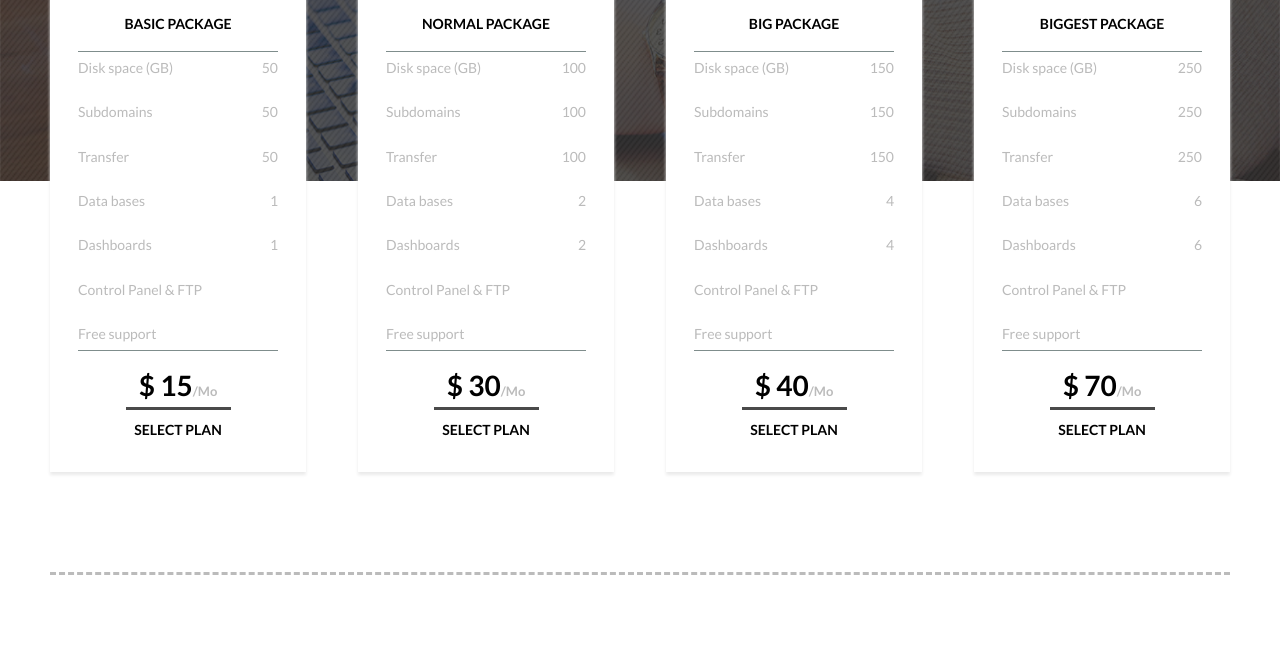
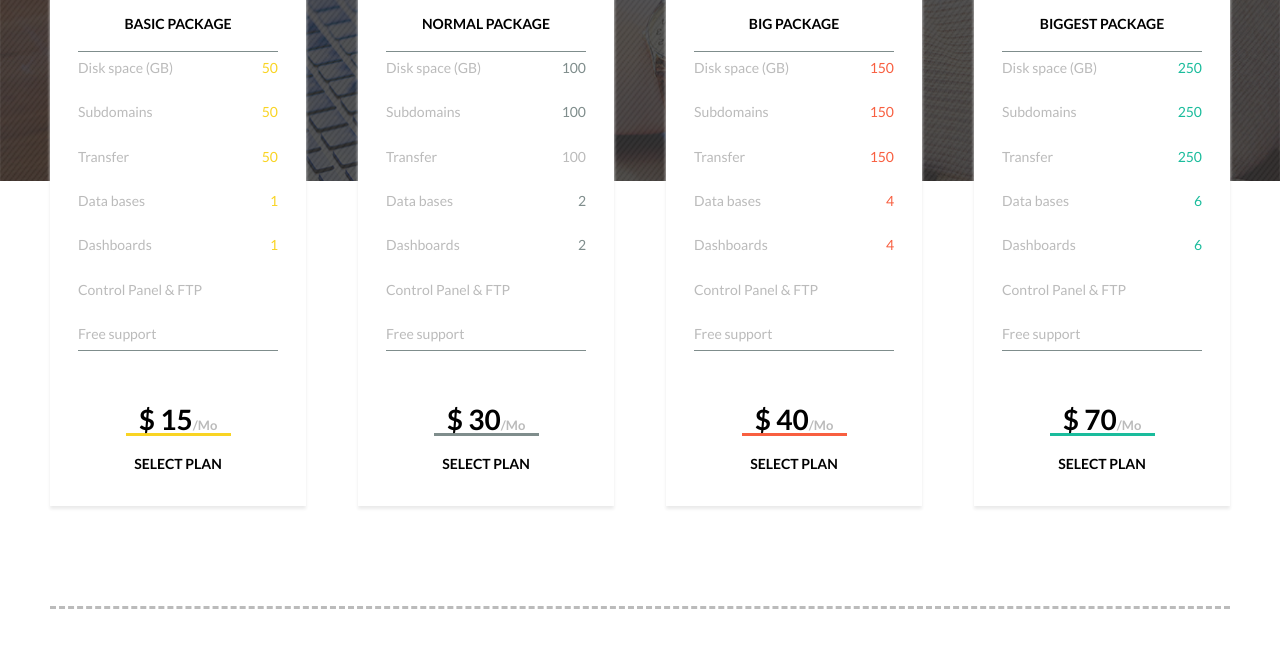
Before and after one commit to vyachka1001/Ghost_Host, a plain HTML site: page index.html in a window 1280 px wide. Shown: the part 1588-2256 px from the top of the page. Drawn offline with Linux system fonts and the light colour scheme.

Commit message:
Adding lines and value color

```diff
--- a/css/style.css
+++ b/css/style.css
@@ -389,6 +389,7 @@ body {
     background-color: #7f8d8c;
 }
 
+
 .package__params__list::before {
     top: 0;
 }
@@ -460,8 +461,17 @@ body {
     border-color: #1abc9c;
 }
 
-.value {
-    color: var(--icon_color);
+.basic__value {
+    color: #f9d423;
+}
+.normal__value {
+    color: #7f8d8c;
+}
+.big__value {
+    color: #f85f40;
+}
+.biggest__value {
+    color: #1abc9c;
 }
 
 .icon i {
@@ -484,20 +494,25 @@ body {
     align-items: center;
     width: 105px;
     height: 66px;
+    margin-top: 34px;
     margin-bottom: 35px;
 }
 
-.package__price::after {
-    content: "";
-    display: block;
-    position: absolute;
-    left: 0;
-    z-index: 2;
+.package__price {
+    text-align: center;
     width: 100%;
-    height: 3px;
-    /*background-color: var(--icon_color); ???????*/
-    background-color: #4a4a4a;
-    margin-top: 8px;
+}
+.basic {
+    border-bottom: 3px solid #f9d423;
+}
+.normal {
+    border-bottom: 3px solid #7f8d8c;
+}
+.big {
+    border-bottom: 3px solid #f85f40;
+}
+.biggest {
+    border-bottom: 3px solid #1abc9c;
 }
 
 /* <----ABOUT---->*/
@@ -686,7 +701,7 @@ body {
     --fun_icon_code: "\f086";
 }
 
-.func::before {
+.func i::before {
     content: var(--fun_icon_code);
     position: absolute;
     display: block;
--- a/index.html
+++ b/index.html
@@ -89,23 +89,23 @@
                         <ul class="package__params__list">
                             <li class="package__param">
                                 <span class="disk__space">Disk space (GB)</span>
-                                <span class="value">50</span>
+                                <span class="basic__value">50</span>
                             </li>
                             <li class="package__param">
                                 <span class="subdomains">Subdomains</span>
-                                <span class="value">50</span>
+                                <span class="basic__value">50</span>
                             </li>
                             <li class="package__param">
                                 <span class="transfer">Transfer</span>
-                                <span class="value">50</span>
+                                <span class="basic__value">50</span>
                             </li>
                             <li class="package__param">
                                 <span class="data__bases">Data bases</span>
-                                <span class="value">1</span>
+                                <span class="basic__value">1</span>
                             </li>
                             <li class="package__param">
                                 <span class="dashboards">Dashboards</span>
-                                <span class="value">1</span>
+                                <span class="basic__value">1</span>
                             </li>
                             <li class="package__param">
                                 <span class="control__panel">Control Panel & FTP</span>
@@ -115,7 +115,7 @@
                             </li>
                         </ul>
                         <div class="price__container">
-                            <p class="package__price">$ 15<span class="price__span">/Mo</span></p>
+                            <p class="package__price basic">$ 15<span class="price__span">/Mo</span></p>
                             <a class="package__link" href="">SELECT PLAN</a>
                         </div>
                     </li>
@@ -127,11 +127,11 @@
                         <ul class="package__params__list">
                             <li class="package__param">
                                 <span class="disk__space">Disk space (GB)</span>
-                                <span class="value">100</span>
+                                <span class="normal__value">100</span>
                             </li>
                             <li class="package__param">
                                 <span class="subdomains">Subdomains</span>
-                                <span class="value">100</span>
+                                <span class="normal__value">100</span>
                             </li>
                             <li class="package__param">
                                 <span class="transfer">Transfer</span>
@@ -139,11 +139,11 @@
                             </li>
                             <li class="package__param">
                                 <span class="data__bases">Data bases</span>
-                                <span class="value">2</span>
+                                <span class="normal__value">2</span>
                             </li>
                             <li class="package__param">
                                 <span class="dashboards">Dashboards</span>
-                                <span class="value">2</span>
+                                <span class="normal__value">2</span>
                             </li>
                             <li class="package__param">
                                 <span class="control__panel">Control Panel & FTP</span>
@@ -153,7 +153,7 @@
                             </li>
                         </ul>
                         <div class="price__container">
-                            <p class="package__price">$ 30<span class="price__span">/Mo</span></p>
+                            <p class="package__price normal">$ 30<span class="price__span">/Mo</span></p>
                             <a class="package__link" href="">SELECT PLAN</a>
                         </div>
                     </li>
@@ -165,23 +165,23 @@
                         <ul class="package__params__list">
                             <li class="package__param">
                                 <span class="disk__space">Disk space (GB)</span>
-                                <span class="value">150</span>
+                                <span class="big__value">150</span>
                             </li>
                             <li class="package__param">
                                 <span class="subdomains">Subdomains</span>
-                                <span class="value">150</span>
+                                <span class="big__value">150</span>
                             </li>
                             <li class="package__param">
                                 <span class="transfer">Transfer</span>
-                                <span class="value">150</span>
+                                <span class="big__value">150</span>
                             </li>
                             <li class="package__param">
                                 <span class="data__bases">Data bases</span>
-                                <span class="value">4</span>
+                                <span class="big__value">4</span>
                             </li>
                             <li class="package__param">
                                 <span class="dashboards">Dashboards</span>
-                                <span class="value">4</span>
+                                <span class="big__value">4</span>
                             </li>
                             <li class="package__param">
                                 <span class="control__panel">Control Panel & FTP</span>
@@ -191,7 +191,7 @@
                             </li>
                         </ul>
                         <div class="price__container">
-                            <p class="package__price">$ 40<span class="price__span">/Mo</span></p>
+                            <p class="package__price big">$ 40<span class="price__span">/Mo</span></p>
                             <a class="package__link" href="">SELECT PLAN</a>
                         </div>
                     </li>
@@ -203,23 +203,23 @@
                         <ul class="package__params__list">
                             <li class="package__param">
                                 <span class="disk__space">Disk space (GB)</span>
-                                <span class="value">250</span>
+                                <span class="biggest__value">250</span>
                             </li>
                             <li class="package__param">
                                 <span class="subdomains">Subdomains</span>
-                                <span class="value">250</span>
+                                <span class="biggest__value">250</span>
                             </li>
                             <li class="package__param">
                                 <span class="transfer">Transfer</span>
-                                <span class="value">250</span>
+                                <span class="biggest__value">250</span>
                             </li>
                             <li class="package__param">
                                 <span class="data__bases">Data bases</span>
-                                <span class="value">6</span>
+                                <span class="biggest__value">6</span>
                             </li>
                             <li class="package__param">
                                 <span class="dashboards">Dashboards</span>
-                                <span class="value">6</span>
+                                <span class="biggest__value">6</span>
                             </li>
                             <li class="package__param">
                                 <span class="control__panel">Control Panel & FTP</span>
@@ -229,7 +229,7 @@
                             </li>
                         </ul>
                         <div class="price__container">
-                            <p class="package__price">$ 70<span class="price__span">/Mo</span></p>
+                            <p class="package__price biggest">$ 70<span class="price__span">/Mo</span></p>
                             <a class="package__link" href="">SELECT PLAN</a>
                         </div>
                     </li>
```
